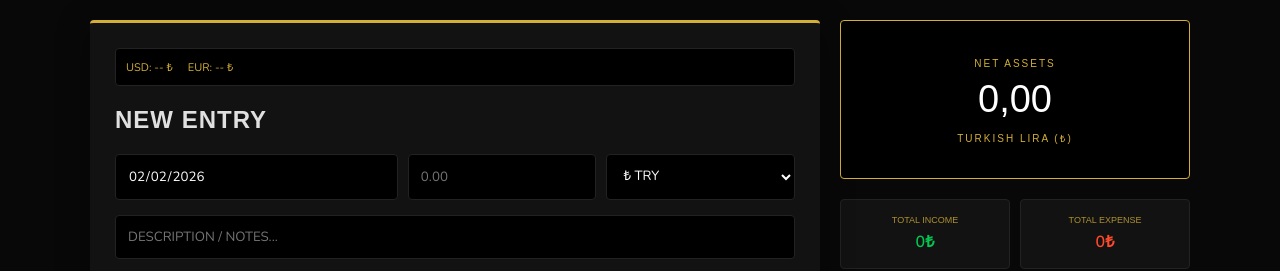
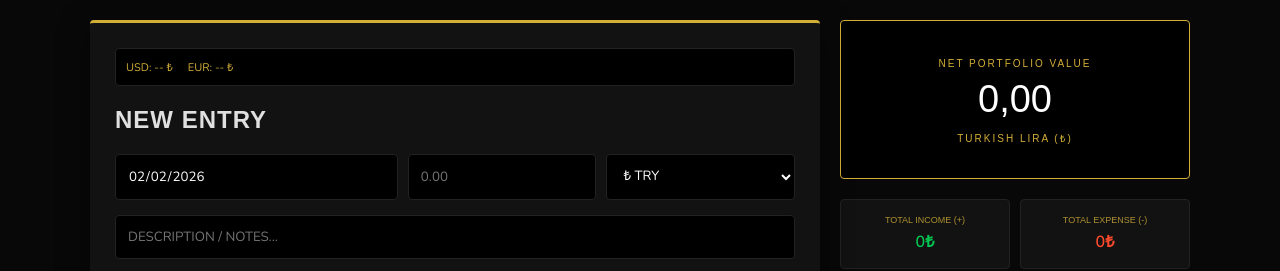
Before and after one commit to ghoz01/Trackerv6, a plain HTML site: page index.html in a window 1280 px wide. Shown: the top 271 px of the page. Drawn offline with nearby package versions, Linux system fonts and the light colour scheme; no server answers; a web font is replaced by a local one.

Commit message:
Update index.html

```diff
--- a/index.html
+++ b/index.html
@@ -108,7 +108,7 @@
         .balance-hero .val { font-family: var(--font-l); font-size: 38px; color: #fff; margin: 5px 0; }
         .balance-hero .label { font-size: 10px; color: var(--gold); letter-spacing: 2px; }
 
-        /* TRIPLE STAT BOXES */
+        /* STAT BOXES */
         .stats-grid { display: grid; grid-template-columns: 1fr 1fr; gap: 10px; margin-bottom: 20px; }
         .stat-box { background: var(--panel); padding: 15px; border-radius: 4px; border: 1px solid #222; text-align: center; }
         .stat-box.full { grid-column: span 2; }
@@ -179,18 +179,18 @@
 
     <div class="right">
         <div class="balance-hero">
-            <span class="label">NET ASSETS</span>
+            <span class="label">NET PORTFOLIO VALUE</span>
             <div class="val" id="totalValue">0.00</div>
             <span class="label">TURKISH LIRA (₺)</span>
         </div>
 
         <div class="stats-grid">
             <div class="stat-box income">
-                <span class="s-label">TOTAL INCOME</span>
+                <span class="s-label">TOTAL INCOME (+)</span>
                 <span class="s-val" id="totalIncome">0₺</span>
             </div>
             <div class="stat-box expense">
-                <span class="s-label">TOTAL EXPENSE</span>
+                <span class="s-label">TOTAL EXPENSE (-)</span>
                 <span class="s-val" id="totalExpense">0₺</span>
             </div>
             <div class="stat-box full">
@@ -275,6 +275,7 @@
         document.getElementById('dateInput').value = r.date;
         document.getElementById('curInput').value = r.cur;
         setType(r.type);
+
         document.getElementById('formTitle').textContent = "EDITING RECORD";
         document.getElementById('saveBtn').textContent = "UPDATE VAULT";
         document.getElementById('cancelBtn').style.display = "block";
@@ -313,6 +314,7 @@
         const fromDate = document.getElementById('filterFrom').value;
         const toDate = document.getElementById('filterTo').value;
 
+        // Stats trackers
         let netTotal = 0;
         let incomeTotal = 0;
         let expenseTotal = 0;
@@ -328,6 +330,8 @@
 
         filteredRecords.forEach(r => {
             const valInTRY = r.amt * r.rateAtTime;
+
+            // Logic for triple boxes
             if (r.type === 'in') {
                 netTotal += valInTRY;
                 incomeTotal += valInTRY;
@@ -349,7 +353,7 @@
                 </tr>`;
         });
 
-        // Update Boxes
+        // UPDATE ALL INTERFACE BOXES
         document.getElementById('totalValue').textContent = netTotal.toLocaleString('tr-TR', {minimumFractionDigits: 2});
         document.getElementById('totalIncome').textContent = incomeTotal.toLocaleString('tr-TR', {minimumFractionDigits: 0}) + "₺";
         document.getElementById('totalExpense').textContent = expenseTotal.toLocaleString('tr-TR', {minimumFractionDigits: 0}) + "₺";
```
